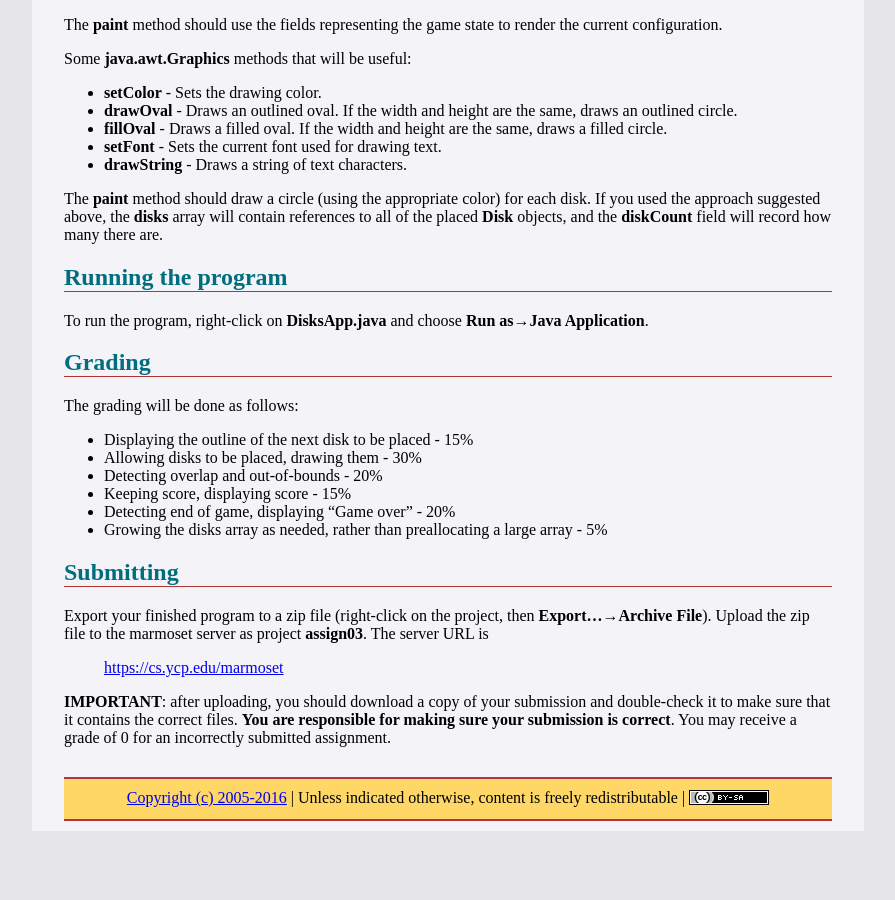
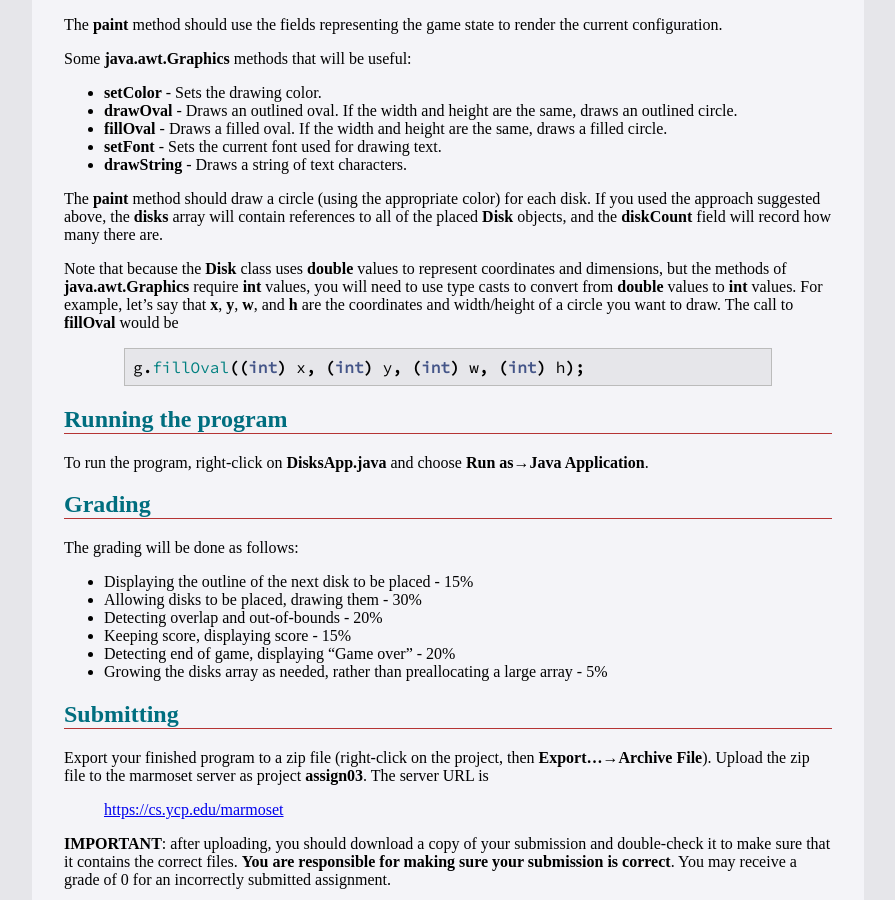
Before and after one commit to ycpcs/cs201-summer2016, a Jekyll site: the page built from assign/assign03.md, in a window 1280 px wide and 900 px high, scrolled down 3639 px. Shown: the whole window, without its empty margins (192-1087 px from the left). Built offline with Jekyll 4.4.1, drawn with Linux system fonts in a browser that asks for light colours; some web fonts are replaced; before the commit the page ends 4470 px from its top, so only the background shows below that.

Commit message:
note about need for type casts

```diff
--- a/assign/assign03.md
+++ b/assign/assign03.md
@@ -145,6 +145,12 @@ Some **java.awt.Graphics** methods that will be useful:
 
 The **paint** method should draw a circle (using the appropriate color) for each disk.  If you used the approach suggested above, the **disks** array will contain references to all of the placed **Disk** objects, and the **diskCount** field will record how many there are.
 
+Note that because the **Disk** class uses **double** values to represent coordinates and dimensions, but the methods of **java.awt.Graphics** require **int** values, you will need to use type casts to convert from **double** values to **int** values.  For example, let's say that **x**, **y**, **w**, and **h** are the coordinates and width/height of a circle you want to draw.  The call to **fillOval** would be
+
+{% highlight java %}
+g.fillOval((int) x, (int) y, (int) w, (int) h);
+{% endhighlight %}
+
 Running the program
 -------------------
 
```
